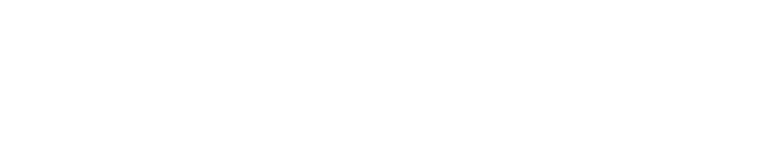
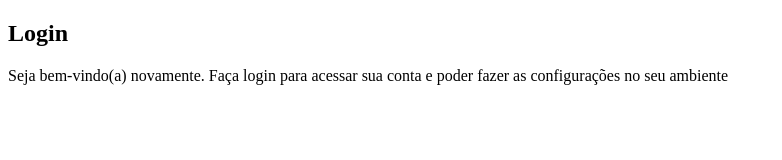
Before and after one commit to SilvioCalixto/projeto-login, a plain HTML site: page index.html in a window 1280 px wide. Shown: the whole page, without its empty margins (0-782 px from the left). Drawn offline with Linux system fonts and the light colour scheme.

Commit message:
atualizei

```diff
--- a/index.html
+++ b/index.html
@@ -8,7 +8,17 @@
     <title>Login</title>
 </head>
 <body>
+    <section id="login">
+        <div id="iamgem">
 
+        </div>
+        <div id="formulario">
+            <h1>Login</h1>
+            <p>Seja bem-vindo(a) novamente. Faça login para acessar sua conta e poder fazer as configurações no seu ambiente</p>
+            <form action="login.php" method="post">
 
+            </form>
+        </div>
+    </section>
 </body>
 </html>
```
